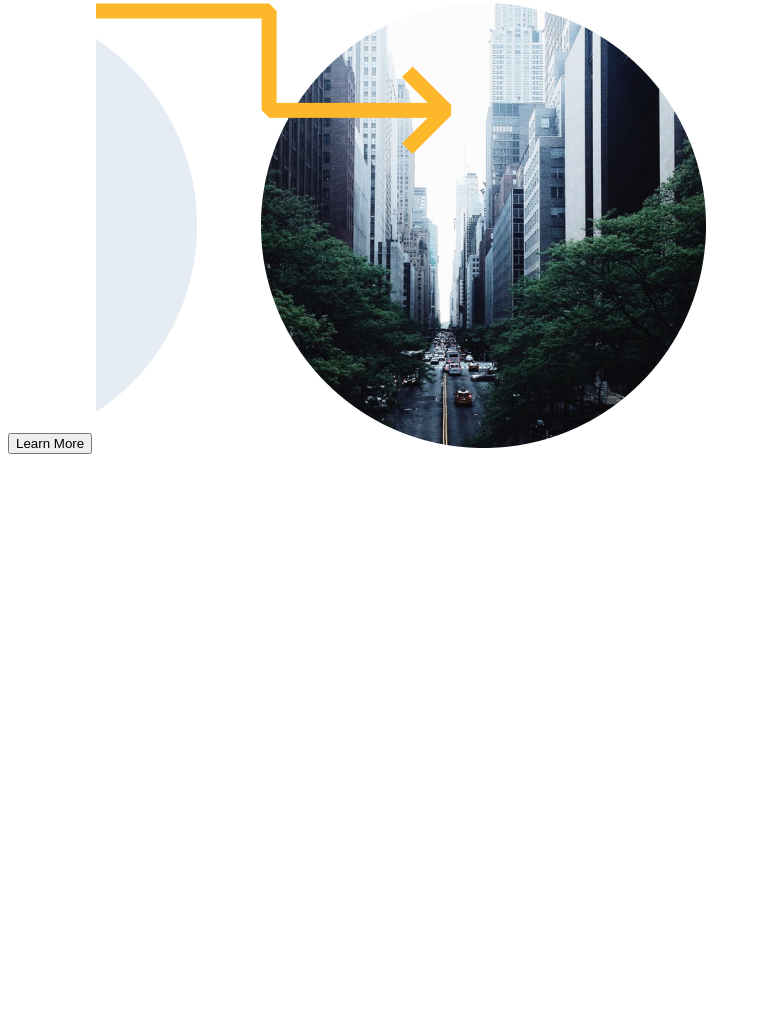
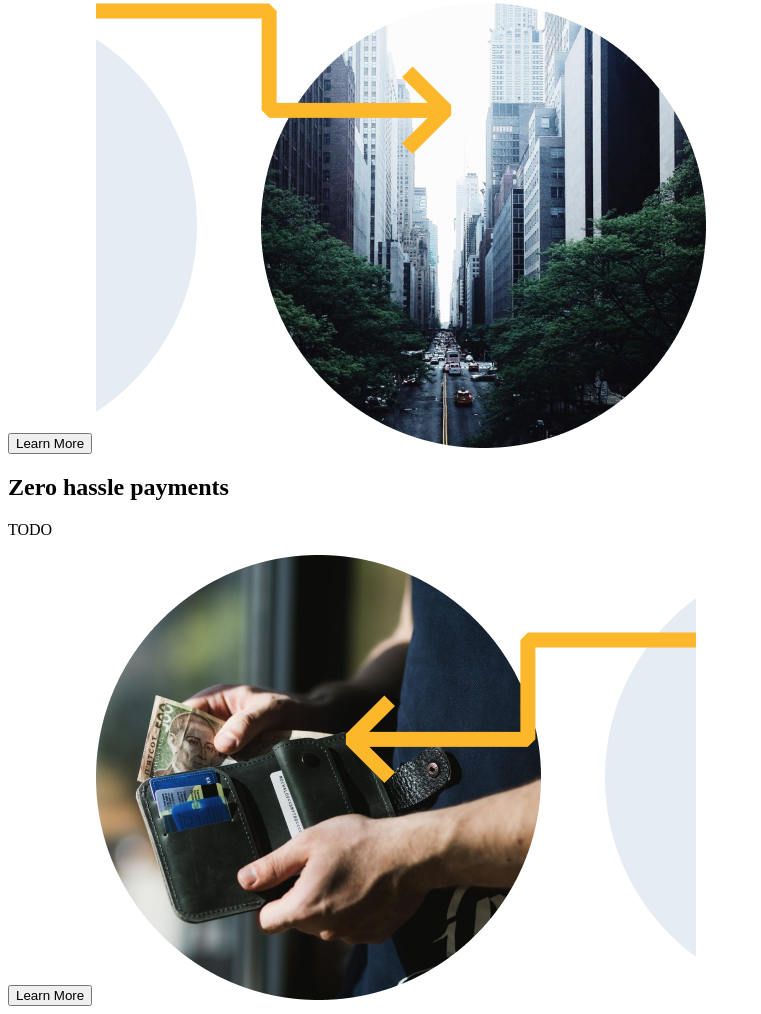
Before and after one commit to Neogiciaa/Scoot-Project, a plain HTML site: page pages/home.html in a window 1280 px wide. Shown: the part 1449-2463 px from the top of the page, without its empty margins (0-761 px from the left). Before the commit the page ends 1911 px from the top, so only its background shows below. Drawn offline with Linux system fonts and the light colour scheme.

Commit message:
Added payments html section

```diff
--- a/pages/home.html
+++ b/pages/home.html
@@ -108,7 +108,18 @@
 
     </section>
 
+    <section class="payment">
+        <article>
+            <h2>Zero hassle payments</h2>
+            <p>TODO</p>
+        </article>
+        <button>Learn More</button>
 
+        <picture class="nearest_cities_picture">
+            <img src="../assets/payments.png" alt="payments_picture">
+        </picture>
+
+    </section>
 
 
 </main>
```
